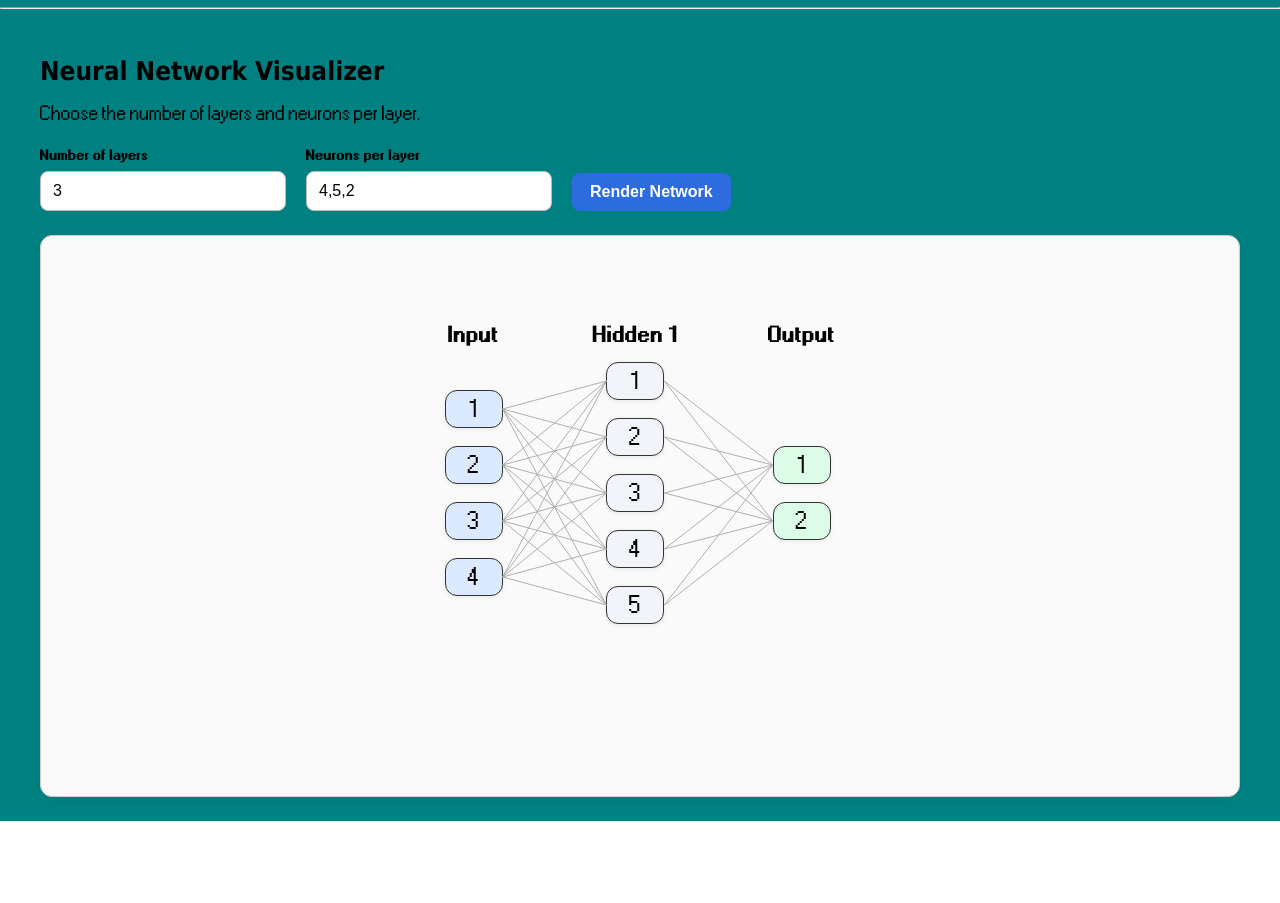
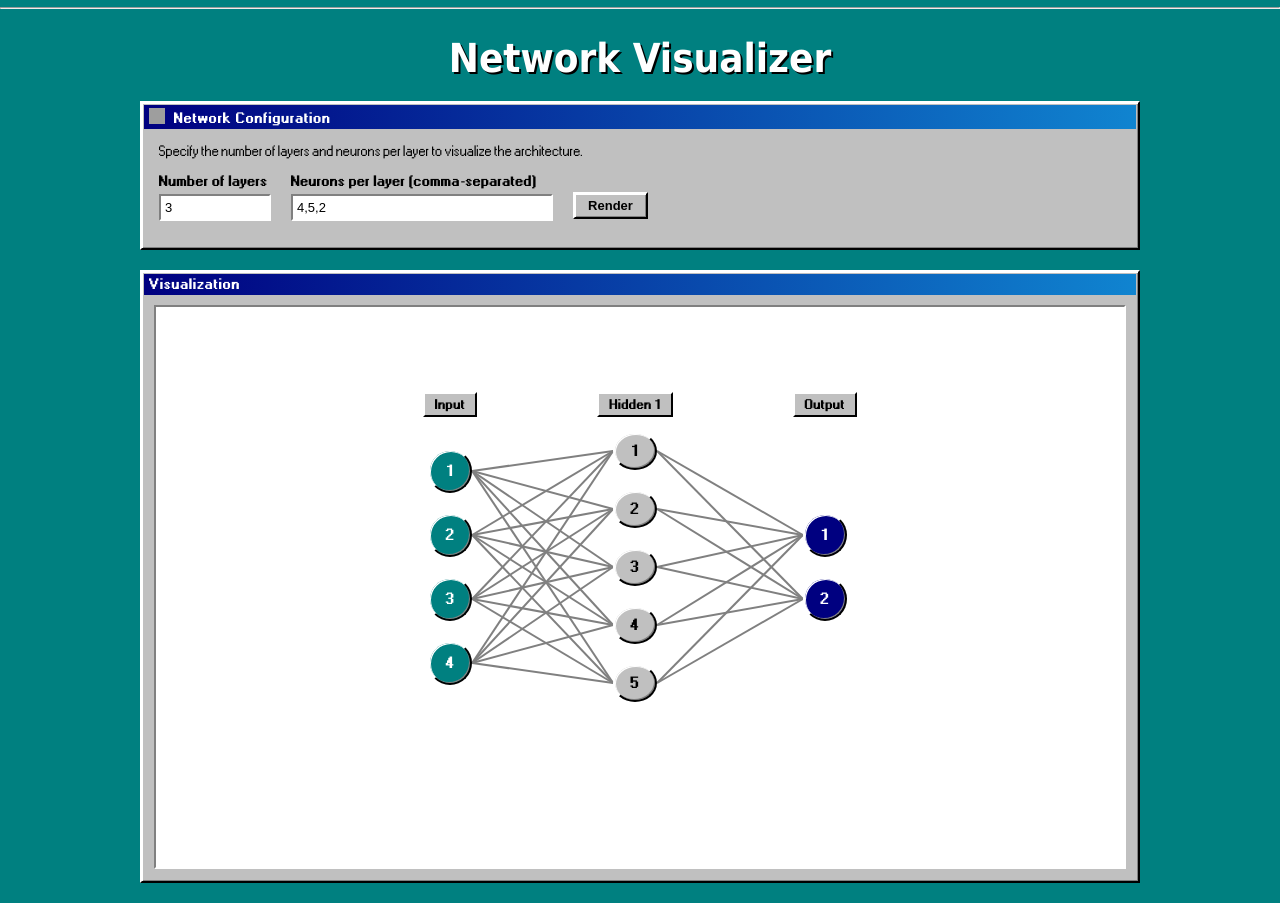
Before and after one commit to jwannamaker/neural-web-tool, a Flask app: page /network in a window 1280 px wide. Shown: the part 32-935 px from the top of the page. Before the commit the page ends 853 px from the top, so only its background shows below. Run offline with Flask 3, Linux system fonts and the light colour scheme; grey boxes are pictures that could not be loaded.

Commit message:
feat: fixed activations, sandbox UI, updated Network to windows 98 css style

```diff
--- a/neuralwebtool/model.py
+++ b/neuralwebtool/model.py
@@ -1,7 +1,6 @@
 #!/usr/bin/env python
 import torch.nn as nn
 from torch import Tensor
-from torch.nn import functional as F
 
 
 class Network(nn.Module):
@@ -58,7 +57,8 @@ class Network(nn.Module):
             )
 
         for i in range(len(layer_sizes) - 1):
-            layer_name = f"hidden_{i}" if i < len(layer_sizes) - 2 else "output"
+            layer_name = f"hidden_{i}" if i < len(
+                layer_sizes) - 2 else "output"
             layer_name = "input" if i == 0 else layer_name
 
             self.layers[layer_name] = nn.Linear(
--- a/static/css/style.css
+++ /dev/null
@@ -1,3 +0,0 @@
-/* inspiration
- * "dark sci-fi/terminal aesthetic with glowing nodes, monospace + geometric display font"
- * */
--- a/static/js/sandbox.js
+++ b/static/js/sandbox.js
@@ -38,7 +38,7 @@ document.addEventListener("DOMContentLoaded", () => {
     function updateProgressBlocks(percent) {
         const blocksToShow = Math.floor((percent / 100) * numBlocks);
         blocks.forEach((block, index) => {
-            block.style.display = index < blocksToShow ? "block" : "none";
+            block.style.opacity = index < blocksToShow ? "1" : "0";
         });
     }
 
@@ -180,7 +180,7 @@ document.addEventListener("DOMContentLoaded", () => {
         setStatus("Training in progress...", true);
         startTrainingAnimation();
 
-        // Simulate progress for the block bar since training is sync on backend
+        // Simulate progress
         let fakeProgress = 0;
         const progressInterval = setInterval(() => {
             // Asymptotic progress: distance to 99% gets smaller over time
--- a/templates/network.html
+++ b/templates/network.html
@@ -5,70 +5,48 @@
 {% block content %}
 <style>
     .network-page {
-        max-width: 1200px;
-        margin: 0 auto;
-        padding: 24px;
+        max-width: 1000px;
+        margin: 20px auto;
     }
 
-    .network-page h1 {
-        margin-bottom: 12px;
+    .network-header {
+        text-align: center;
+        margin-bottom: 20px;
+        color: white;
     }
 
-    .network-page p {
-        margin-bottom: 24px;
-        font-size: 18px;
+    .network-header h1 {
+        font-size: 2.5rem;
+        margin-bottom: 5px;
+        text-shadow: 2px 2px #000;
     }
 
     .controls {
         display: flex;
         flex-wrap: wrap;
         gap: 20px;
-        align-items: end;
-        margin-bottom: 24px;
+        align-items: flex-end;
+        margin-bottom: 10px;
     }
 
     .control-group {
         display: flex;
         flex-direction: column;
-        gap: 8px;
+        gap: 5px;
     }
 
     .control-group label {
-        font-weight: 600;
-    }
-
-    .control-group input {
-        width: 220px;
-        padding: 10px 12px;
-        border: 1px solid #bbb;
-        border-radius: 8px;
-        font-size: 16px;
-    }
-
-    .render-btn {
-        padding: 10px 18px;
-        border: none;
-        border-radius: 8px;
-        background: #2d6cdf;
-        color: white;
-        font-size: 16px;
-        font-weight: 600;
-        cursor: pointer;
-        transition: background 0.2s ease;
-    }
-
-    .render-btn:hover {
-        background: #1f57bb;
+        font-weight: bold;
     }
 
     .network-wrapper {
         position: relative;
-        border: 1px solid #ccc;
-        border-radius: 12px;
+        border: 2px solid;
+        border-color: var(--win-border-dark) var(--win-border-light) var(--win-border-light) var(--win-border-dark);
+        background: #fff;
         padding: 40px;
         min-height: 480px;
-        background: #fafafa;
-        box-shadow: 0 2px 10px rgba(0, 0, 0, 0.04);
+        overflow-x: auto;
     }
 
     #connectionLayer {
@@ -84,7 +62,7 @@
         display: flex;
         justify-content: center;
         align-items: center;
-        gap: 90px;
+        gap: 120px;
         min-height: 400px;
     }
 
@@ -92,12 +70,17 @@
         display: flex;
         flex-direction: column;
         align-items: center;
+        z-index: 1;
     }
 
     .layer-label {
-        font-weight: 700;
-        margin-bottom: 12px;
-        font-size: 20px;
+        font-weight: bold;
+        margin-bottom: 15px;
+        font-size: 12px;
+        background: var(--win-bg);
+        border: 2px solid;
+        border-color: var(--win-border-light) var(--win-border-darker) var(--win-border-darker) var(--win-border-light);
+        padding: 4px 10px;
     }
 
     .neuron-stack {
@@ -105,65 +88,87 @@
         flex-direction: column;
         justify-content: center;
         align-items: center;
-        gap: 18px;
+        gap: 20px;
     }
 
     .neuron {
-        width: 56px;
-        height: 36px;
-        border: 1.5px solid #333;
-        border-radius: 12px;
-        font-size: 22px;
+        width: 40px;
+        height: 40px;
+        background-color: var(--win-bg);
+        border: 2px solid;
+        border-color: var(--win-border-light) var(--win-border-darker) var(--win-border-darker) var(--win-border-light);
+        box-shadow: inset 1px 1px var(--win-border-light), inset -1px -1px var(--win-border-dark);
+        border-radius: 50%;
+        font-size: 14px;
+        font-weight: bold;
         display: flex;
         align-items: center;
         justify-content: center;
-        transition: transform 0.15s ease, box-shadow 0.15s ease;
-        box-shadow: 0 1px 4px rgba(0, 0, 0, 0.08);
+        transition: transform 0.1s ease;
     }
 
     .neuron:hover {
-        transform: scale(1.05);
+        transform: scale(1.1);
+        border-color: var(--win-border-darker) var(--win-border-light) var(--win-border-light) var(--win-border-darker);
     }
 
     .input-neuron {
-        background: #dbeafe;
+        background: var(--win-teal);
+        color: white;
     }
 
     .hidden-neuron {
-        background: #f1f5f9;
+        background: var(--win-bg);
     }
 
     .output-neuron {
-        background: #dcfce7;
+        background: var(--win-blue-start);
+        color: white;
     }
 
     .error-message {
-        color: #c62828;
-        font-weight: 600;
+        color: #ef4444;
+        font-weight: bold;
     }
 </style>
 
 <div class="network-page">
-    <h1>Neural Network Visualizer</h1>
-    <p>Choose the number of layers and neurons per layer.</p>
+    <div class="network-header">
+        <h1>Network Visualizer</h1>
+    </div>
 
+    <div class="window">
+        <div class="window-title">
+            <span><img src="https://win98icons.alexmeub.com/icons/png/spider-0.png" width="16" height="16" style="vertical-align: middle; margin-right: 5px;"> Network Configuration</span>
+        </div>
+        <div class="window-content">
+            <p style="margin-top: 0; margin-bottom: 15px;">Specify the number of layers and neurons per layer to visualize the architecture.</p>
             <div class="controls">
                 <div class="control-group">
                     <label for="layerCount">Number of layers</label>
-            <input type="number" id="layerCount" value="3" min="1">
+                    <input type="number" id="layerCount" value="3" min="1" class="input-win" style="width: 100px;">
                 </div>
 
                 <div class="control-group">
-            <label for="neuronsPerLayer">Neurons per layer</label>
-            <input type="text" id="neuronsPerLayer" value="4,5,2">
+                    <label for="neuronsPerLayer">Neurons per layer (comma-separated)</label>
+                    <input type="text" id="neuronsPerLayer" value="4,5,2" class="input-win" style="width: 250px;">
                 </div>
 
-        <button class="render-btn" onclick="renderNetwork()">Render Network</button>
+                <button class="btn-win" onclick="renderNetwork()" style="font-weight: bold; margin-bottom: 2px;">Render</button>
+            </div>
+        </div>
     </div>
 
+    <div class="window">
+        <div class="window-title">
+            <span>Visualization</span>
+        </div>
+        <div class="window-content" style="padding: 10px;">
             <div class="network-wrapper">
                 <svg id="connectionLayer"></svg>
                 <div id="networkContainer"></div>
+            </div>
+        </div>
     </div>
 </div>
 
@@ -261,8 +266,8 @@ function drawConnections(layers, svg) {
                 line.setAttribute("x2", toRect.left - svgRect.left);
                 line.setAttribute("y2", toRect.top + toRect.height / 2 - svgRect.top);
 
-                line.setAttribute("stroke", "#b0b0b0");
-                line.setAttribute("stroke-width", "1");
+                line.setAttribute("stroke", "#808080");
+                line.setAttribute("stroke-width", "2");
 
                 svg.appendChild(line);
             });
--- a/templates/sandbox.html
+++ b/templates/sandbox.html
@@ -146,9 +146,9 @@
 
     .progress-block {
         height: 100%;
-        width: 10px;
+        flex: 1;
         background-color: var(--win-blue-start);
-        display: none;
+        opacity: 0;
     }
 
 
```
Also changed, not shown: app.py (+12 -7 lines), cli.py (+16 -14 lines), examples/network.py (+10 -8 lines), examples/plot_classifier_comparison.py (+17 -29 lines), neuralwebtool/data.py (+5 -4 lines), neuralwebtool/trainer.py (+18 -4 lines), templates/help.html (+35 -1 lines), test_jinja.py (+6 -3 lines), tests/testtrainer.py (+11 -10 lines). Lines whose indentation alone changed are shown as unchanged.
